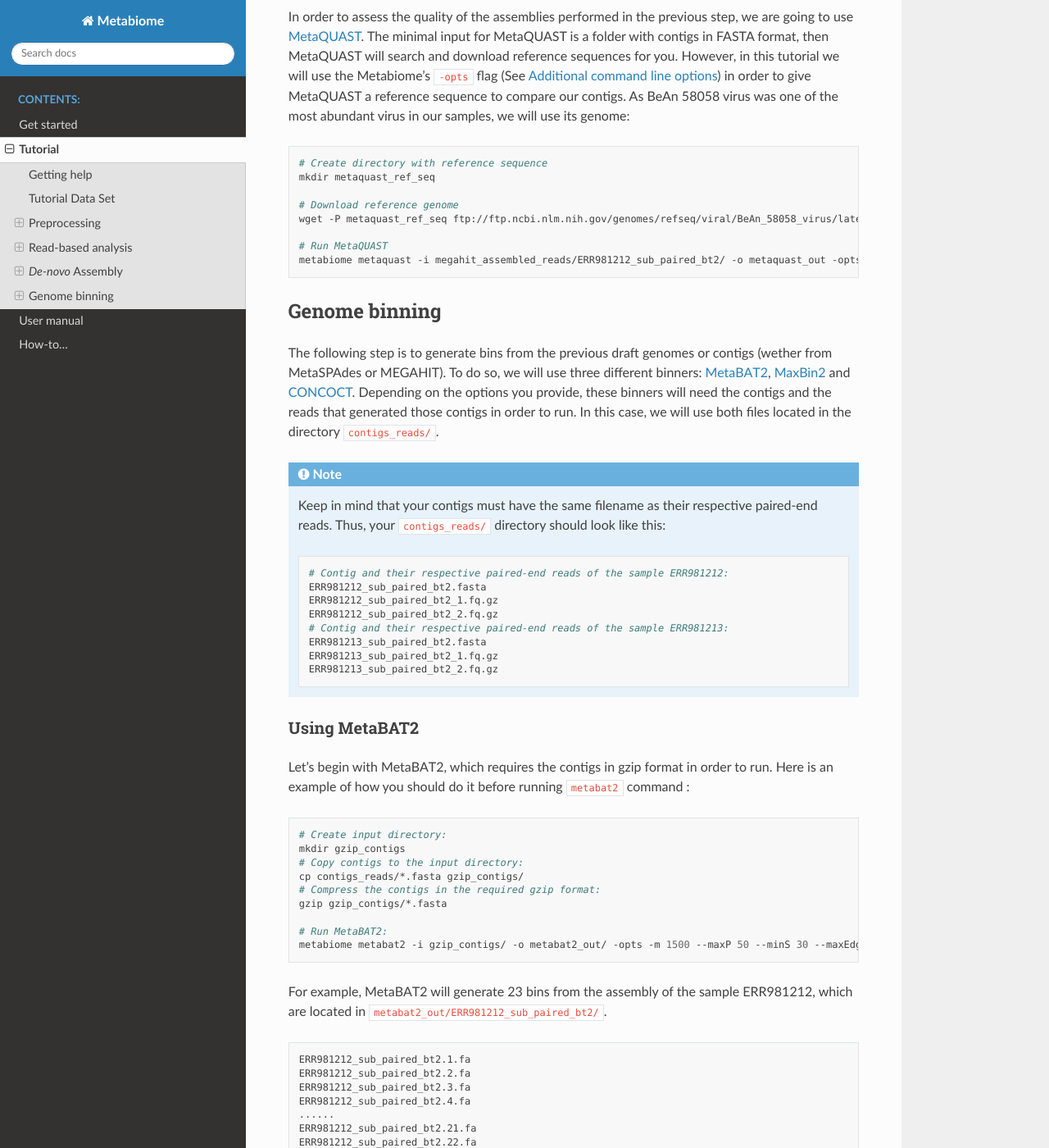
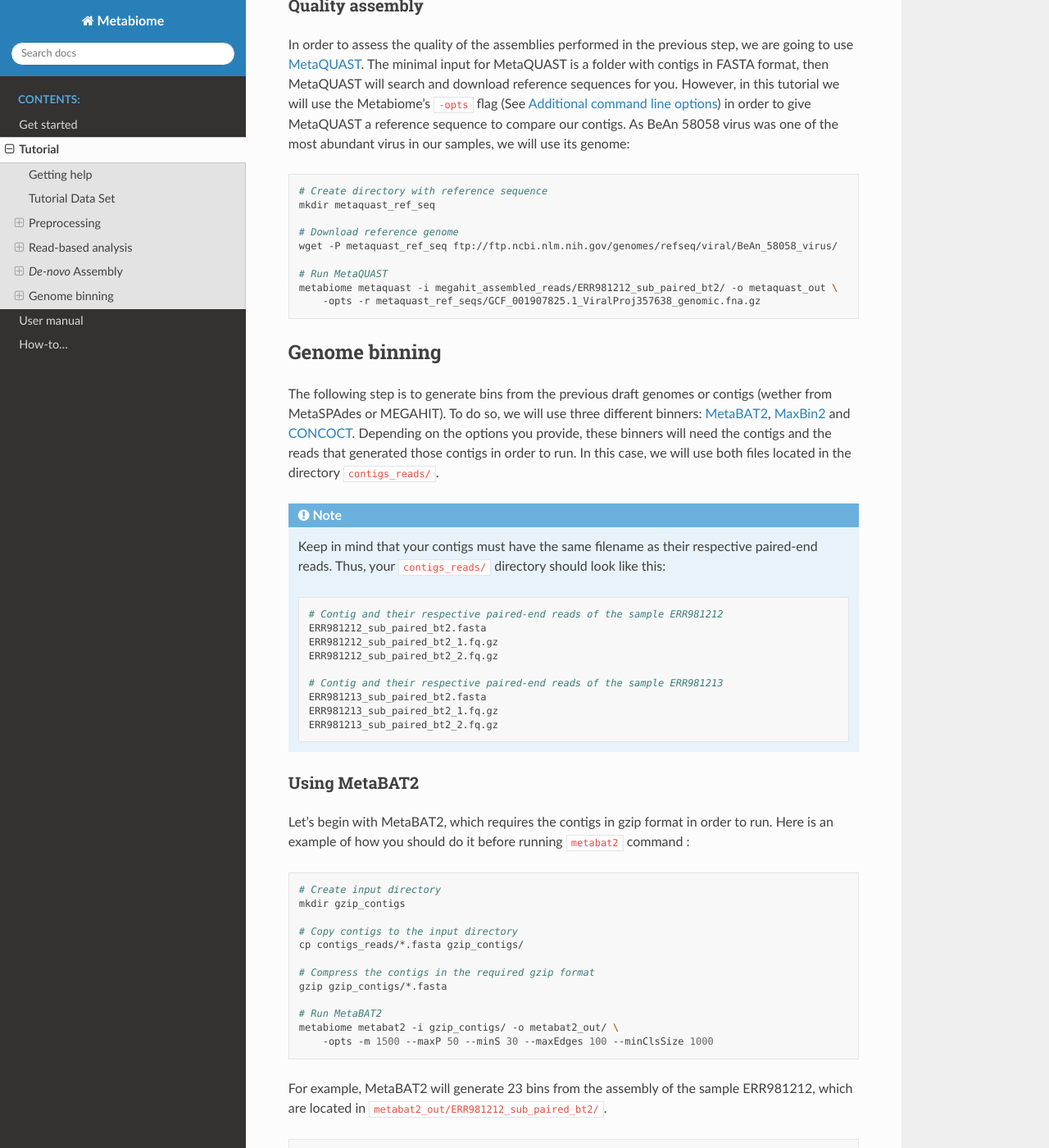
Before and after one commit to Nesper94/Metabiome, a Sphinx documentation site: the page built from documentation/source/tutorial.rst, in a window 1280 px wide and 1400 px high, scrolled down 6392 px. Shown: the whole window at 82% size. Built offline with Sphinx 7.4.7 and the Read the Docs theme 2.0.0, drawn with Linux system fonts in a browser that asks for light colours; some of the changed text lies outside the part shown.

Commit message:
Add line breaks to long codes in the code blocks

```diff
--- a/documentation/source/tutorial.rst
+++ b/documentation/source/tutorial.rst
@@ -110,7 +110,8 @@ which we will use to decontaminate the filtered reads like so:
 
 .. code-block:: bash
 
-    metabiome bowtie2 -i filtered_reads/ -o decontaminated_reads/ -hu GRCh38_sub.fna -ph PhiX_NC_001422.1.fasta
+    metabiome bowtie2 -i filtered_reads/ -o decontaminated_reads/ -hu GRCh38_sub.fna \
+        -ph PhiX_NC_001422.1.fasta
 
 The most important output files from this step are located in
 :file:`decontaminated_reads/`. These files are each of the paired-end and
@@ -169,7 +170,8 @@ Now, we can perfom the taxonomic profiling of the metagenomics samples with the
 
 .. code-block:: bash
 
-    metabiome metaphlan3 -i decontaminated_reads/ -o mphlan_out/ -d metaphlan3_custom_db/ -opts --add_viruses --ignore_eukaryotes --ignore_bacteria --ignore_archaea
+    metabiome metaphlan3 -i decontaminated_reads/ -o mphlan_out/ -d metaphlan3_custom_db/ \
+        -opts --add_viruses --ignore_eukaryotes --ignore_bacteria --ignore_archaea
 
 In the output directory :file:`mphlan_out/`, you will find the taxa identity and
 relative abundances of the metagenomic samples. Additionally, you will find the
@@ -349,10 +351,11 @@ genome:
     mkdir metaquast_ref_seq
 
     # Download reference genome
-    wget -P metaquast_ref_seq ftp://ftp.ncbi.nlm.nih.gov/genomes/refseq/viral/BeAn_58058_virus/latest_assembly_versions/GCF_001907825.1_ViralProj357638/GCF_001907825.1_ViralProj357638_genomic.fna.gz
+    wget -P metaquast_ref_seq ftp://ftp.ncbi.nlm.nih.gov/genomes/refseq/viral/BeAn_58058_virus/         latest_assembly_versions/GCF_001907825.1_ViralProj357638/GCF_001907825.1_ViralProj357638_genomic.fna.gz
 
     # Run MetaQUAST
-    metabiome metaquast -i megahit_assembled_reads/ERR981212_sub_paired_bt2/ -o metaquast_out -opts -r metaquast_ref_seqs/GCF_001907825.1_ViralProj357638_genomic.fna.gz
+    metabiome metaquast -i megahit_assembled_reads/ERR981212_sub_paired_bt2/ -o metaquast_out \
+        -opts -r metaquast_ref_seqs/GCF_001907825.1_ViralProj357638_genomic.fna.gz
 
 Genome binning
 **************
@@ -371,11 +374,12 @@ use both files located in the directory :file:`contigs_reads/`.
 
     .. code-block:: bash
 
-        # Contig and their respective paired-end reads of the sample ERR981212:
+        # Contig and their respective paired-end reads of the sample ERR981212
         ERR981212_sub_paired_bt2.fasta
         ERR981212_sub_paired_bt2_1.fq.gz
         ERR981212_sub_paired_bt2_2.fq.gz
-        # Contig and their respective paired-end reads of the sample ERR981213:
+
+        # Contig and their respective paired-end reads of the sample ERR981213
         ERR981213_sub_paired_bt2.fasta
         ERR981213_sub_paired_bt2_1.fq.gz
         ERR981213_sub_paired_bt2_2.fq.gz
@@ -390,15 +394,18 @@ order to run. Here is an example of how you should do it before running
 
 .. code-block:: bash
 
-    # Create input directory:
+    # Create input directory
     mkdir gzip_contigs
-    # Copy contigs to the input directory:
+
+    # Copy contigs to the input directory
     cp contigs_reads/*.fasta gzip_contigs/
-    # Compress the contigs in the required gzip format:
+
+    # Compress the contigs in the required gzip format
     gzip gzip_contigs/*.fasta
 
-    # Run MetaBAT2:
-    metabiome metabat2 -i gzip_contigs/ -o metabat2_out/ -opts -m 1500 --maxP 50 --minS 30 --maxEdges 100 --minClsSize 1000
+    # Run MetaBAT2
+    metabiome metabat2 -i gzip_contigs/ -o metabat2_out/ \
+        -opts -m 1500 --maxP 50 --minS 30 --maxEdges 100 --minClsSize 1000
 
 For example, MetaBAT2 will generate 23 bins from the assembly of
 the sample ERR981212, which are located in :file:`metabat2_out/ERR981212_sub_paired_bt2/`.
@@ -422,7 +429,8 @@ like so:
 
 .. code-block:: bash
 
-    metabiome maxbin2 -i contigs_reads/ -o maxbin2_out/ -opts -min_contig_length 500 -prob_threshold 0.6
+    metabiome maxbin2 -i contigs_reads/ -o maxbin2_out/ \
+        -opts -min_contig_length 500 -prob_threshold 0.6
 
 For example, MaxBin2 will generate just 1 bin and many too-short
 bins from the sample ERR981212, which are located in
```
Also changed, not shown: documentation/source/how-to.rst (+4 -4 lines).
